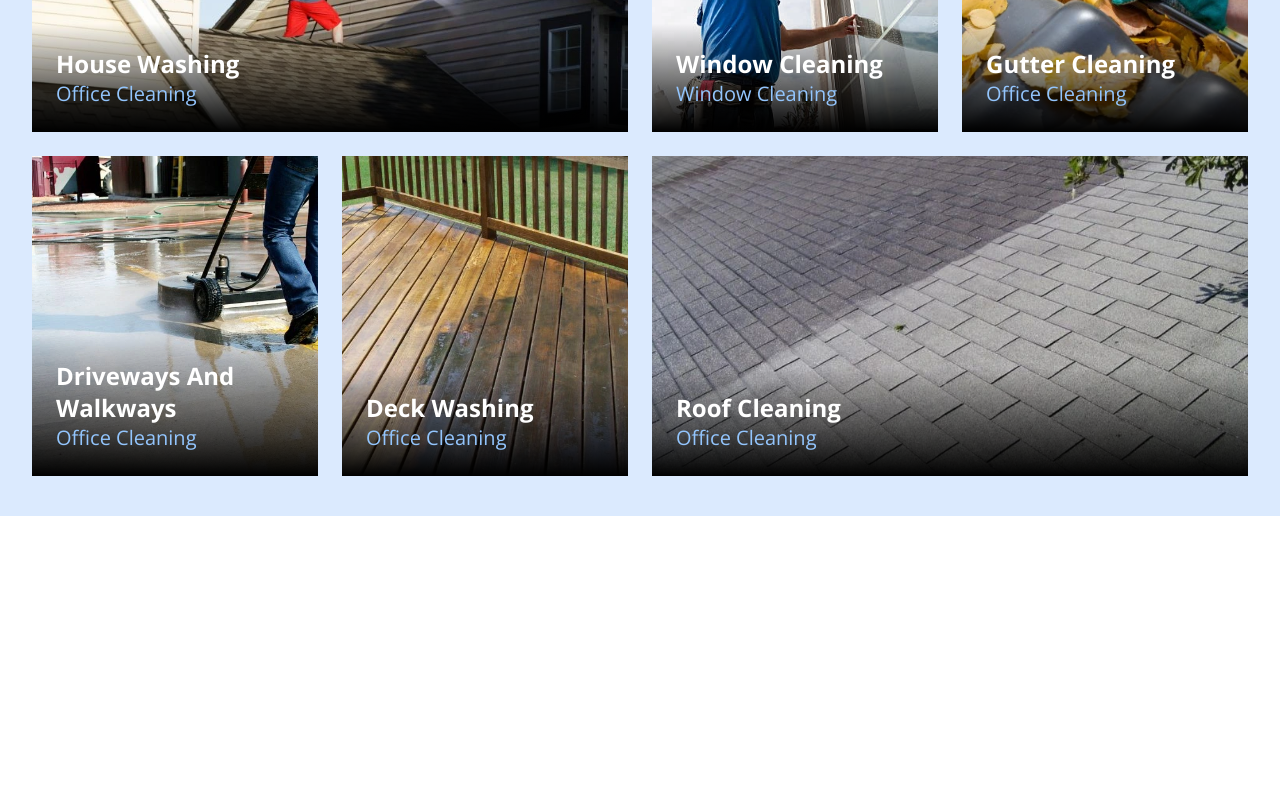
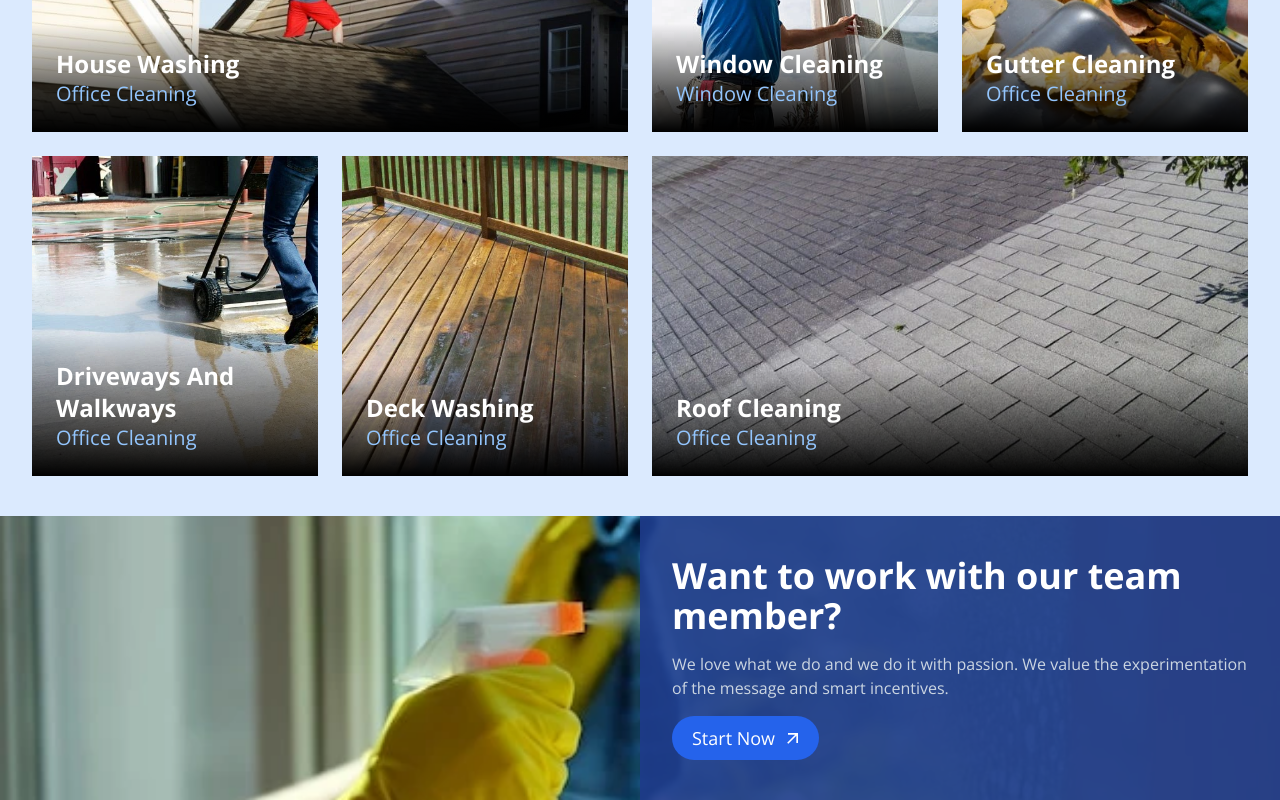
Before and after one commit to yassinechmarekh/budget-window-cleaning, a React (Vite) app: page / in a window 1280 px wide. Shown: the part 1637-2437 px from the top of the page. Before the commit the page ends 2153 px from the top, so only its background shows below. Built offline with nearby package versions, Linux system fonts and the light colour scheme.

Commit message:
add banner

```diff
--- a/src/App.jsx
+++ b/src/App.jsx
@@ -1,3 +1,4 @@
+import Banner from "./components/banner/banner"
 import Header from "./components/header/header"
 import Hero from "./components/hero/Hero"
 import Services from "./components/services/Services"
@@ -11,6 +12,7 @@ function App() {
      <Hero/>
      <WhyChooseUs/>
      <Services/>
+     <Banner/>
     </>
   )
 }
--- /dev/null
+++ b/src/components/banner/Banner.jsx
@@ -0,0 +1,30 @@
+import React from "react";
+import bannerImg from "../../assets/images/banner/banner.webp";
+import { MdArrowOutward } from "react-icons/md";
+
+export default function Banner() {
+  return (
+    <section
+      className="bg-cover bg-center overflow-hidden"
+      style={{ backgroundImage: `url(${bannerImg})` }}
+    >
+      <div className="bg-[#1e3b8ae7] w-full lg:w-1/2 h-full ml-auto">
+        <div className="container">
+          <div className="py-10">
+            <h1 className="text-4xl text-white font-bold">
+              Want to work with our team member?
+            </h1>
+            <p className="text-slate-300 my-4">
+              We love what we do and we do it with passion. We value the
+              experimentation of the message and smart incentives.
+            </p>
+            <a href="#" className="main-btn w-fit hover:bg-blue-700">
+              <span>start now</span>
+              <MdArrowOutward size={20} />
+            </a>
+          </div>
+        </div>
+      </div>
+    </section>
+  );
+}
```
Also changed, not shown: src/assets/images/banner/banner.webp (added).
